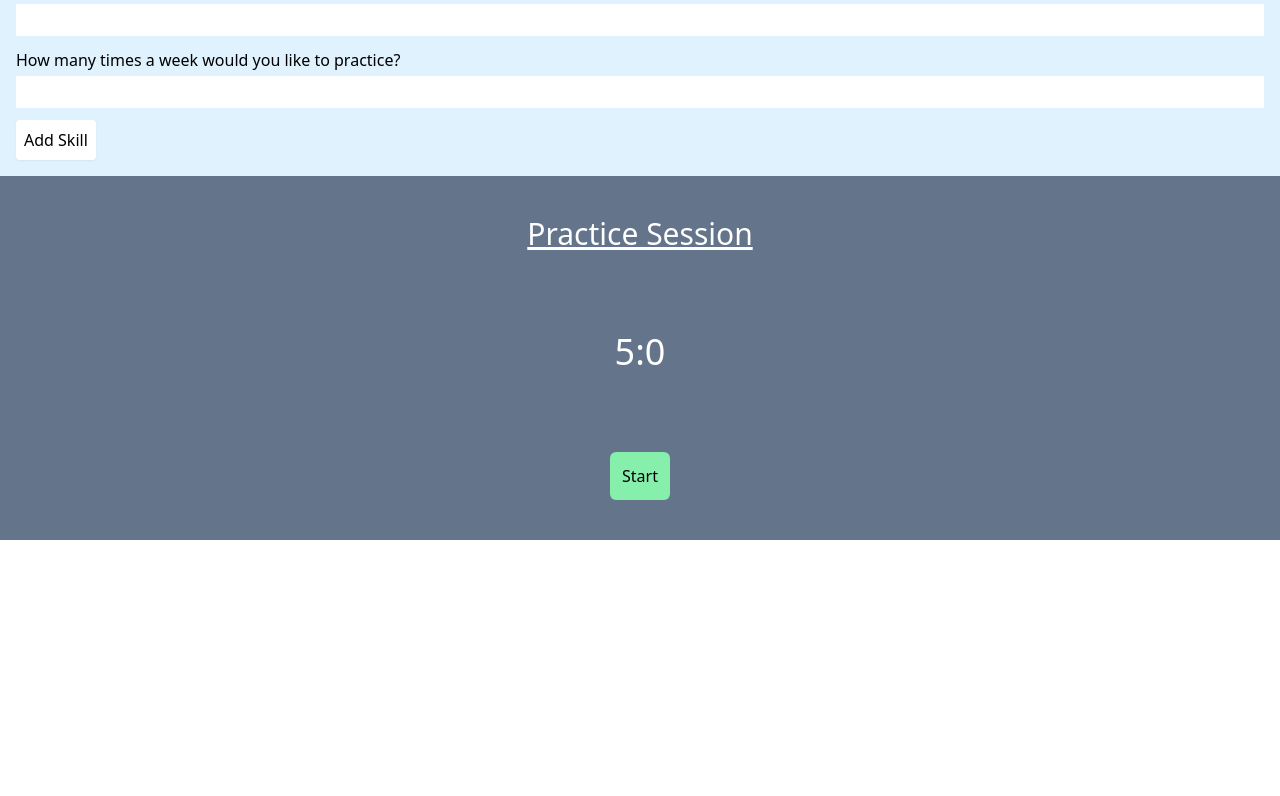
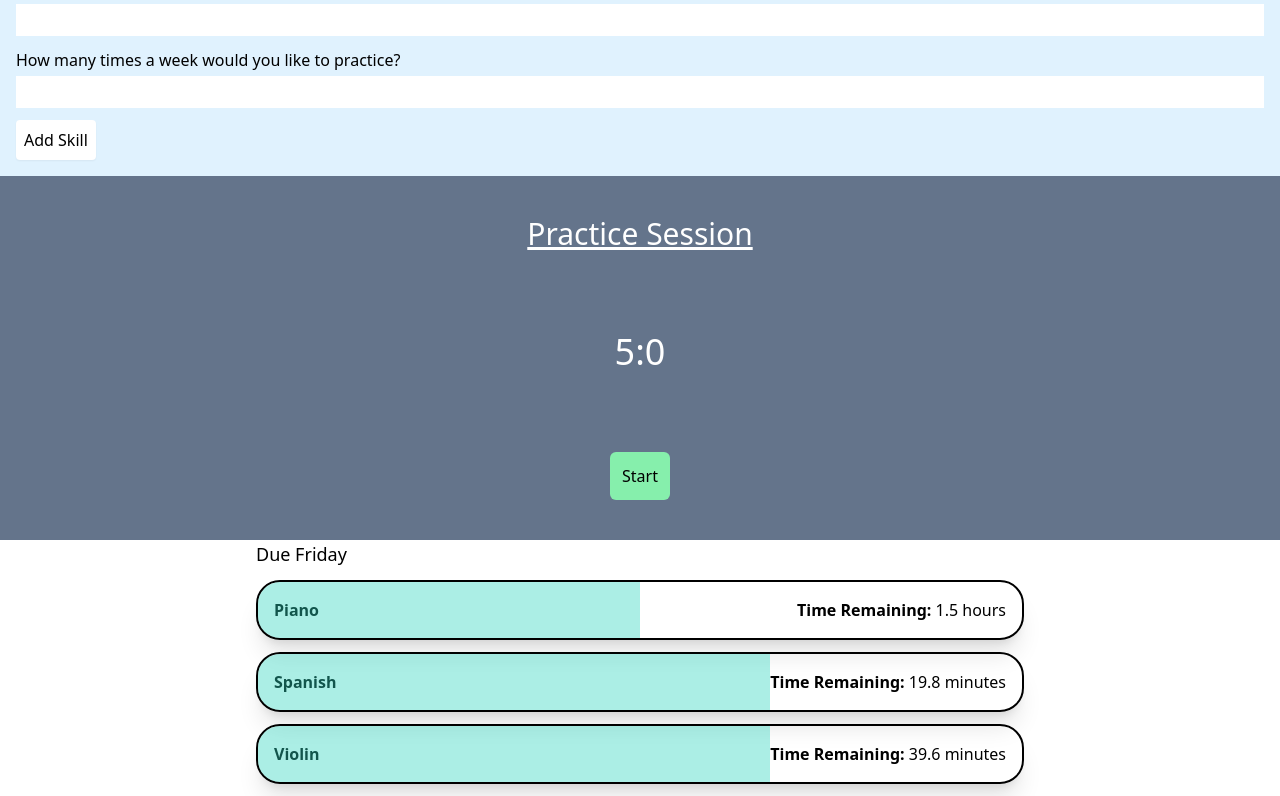
Before and after one commit to chingu-voyages/v43-tier2-team-21, a React (Create React App) app: page / in a window 1280 px wide. Shown: the part 360-1156 px from the top of the page. Before the commit the page ends 900 px from the top, so only its background shows below. Built offline with nearby package versions, Linux system fonts and the light colour scheme.

Commit message:
Finished 'Due Today' component and 'IndvCard' component

```diff
--- /dev/null
+++ b/src/components/DueToday/DueToday.js
@@ -0,0 +1,50 @@
+import IndvCards from "./IndvCard";
+
+function compareDate(date) {
+  const days = [
+    "Monday",
+    "Tuesday",
+    "Wednesday",
+    "Thursday",
+    "Friday",
+    "Saturday",
+    "Sunday",
+  ];
+
+  const todaysDate = new Date().getDay();
+  if (date === days[todaysDate - 1]) {
+    return "Today";
+  } else {
+    return date;
+  }
+}
+
+const DueToday = () => {
+  const fakeData = [
+    { skillName: "Piano", timeLeft: 0.5, totalGoal: 3 },
+    { skillName: "Spanish", timeLeft: 0.33, totalGoal: 1 },
+    { skillName: "Violin", timeLeft: 0.33, totalGoal: 2 },
+  ];
+
+  const globalDueDate = "Friday";
+
+  //   Would receive globalDueDate and fakeData from context
+
+  const indvCards = fakeData.map((skill) => (
+    <IndvCards
+      key={skill.skillName}
+      skillName={skill.skillName}
+      timeLeft={skill.timeLeft}
+      totalGoal={skill.totalGoal}
+    />
+  ));
+
+  return (
+    <section className="max-w-3xl mx-auto">
+      <h2 className="text-lg">Due {compareDate(globalDueDate)}</h2>
+      <section>{indvCards}</section>
+    </section>
+  );
+};
+
+export default DueToday;
--- /dev/null
+++ b/src/components/DueToday/IndvCard.js
@@ -0,0 +1,26 @@
+const IndvCards = ({ skillName, timeLeft, totalGoal }) => {
+  const timeInHours = totalGoal * timeLeft;
+  const timeInMinutes = timeInHours * 60;
+
+  const progressStyling = {
+    right: timeLeft * 100 + "%",
+  };
+
+  return (
+    <article className="group relative  flex justify-between border-solid border-black border-2 rounded-3xl p-4 my-3 cursor-pointer shadow-xl overflow-hidden">
+      <div
+        style={progressStyling}
+        className="bg-teal-400 absolute top-0 left-0 bottom-0 opacity-40 group-hover:bg-teal-300 ease-in-out duration-300"
+      ></div>
+      <h3 className="font-bold">{skillName}</h3>
+      <p>
+        <span className="font-bold">Time Remaining:</span>
+        {timeInMinutes < 60
+          ? ` ${timeInMinutes} minutes`
+          : ` ${timeInHours} hours`}
+      </p>
+    </article>
+  );
+};
+
+export default IndvCards;
--- a/src/pages/Dashboard.js
+++ b/src/pages/Dashboard.js
@@ -1,6 +1,7 @@
 import SkillForm from "../components/SkillForm";
 import { SkillCard } from "../components/SkillCard";
 import Timer from "../components/Timer";
+import DueToday from "../components/DueToday/DueToday";
 
 const Dashboard = () => {
   return (
@@ -8,6 +9,7 @@ const Dashboard = () => {
       <SkillCard />
       <SkillForm />
       <Timer />
+      <DueToday />
     </>
   );
 };
```
